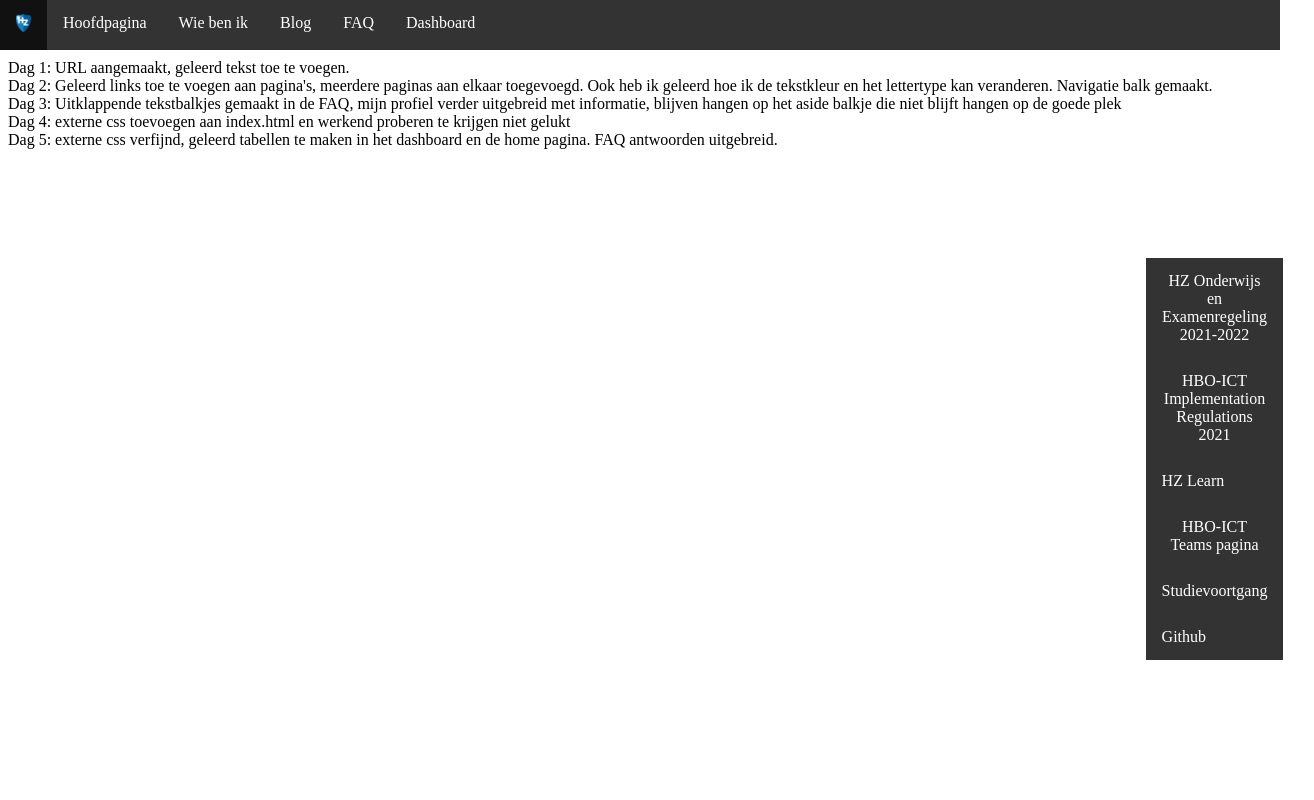
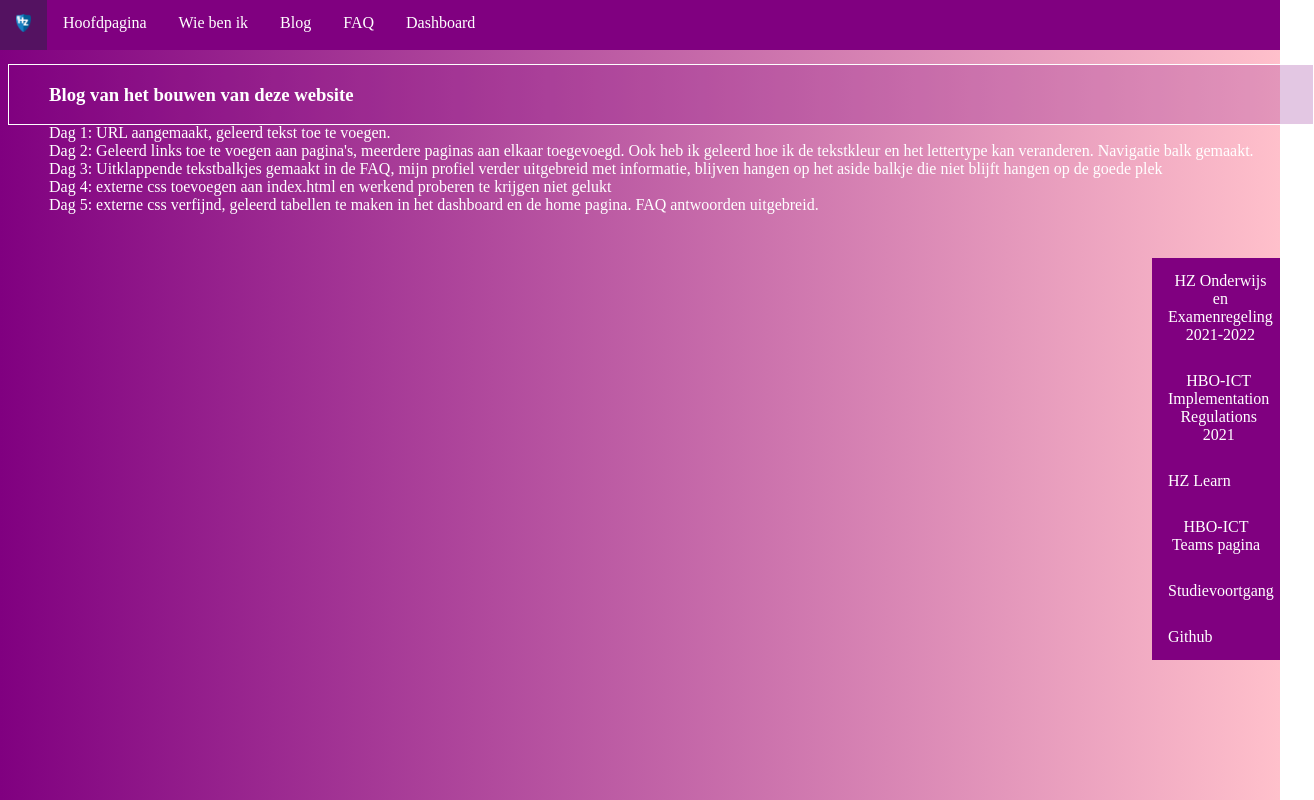
Before and after one commit to JimmydeWaele/JimmydeWaele, a plain HTML site: page blog.html in a window 1280 px wide. Shown: the whole page, 1314 px wide, since content can reach past the window. Drawn offline with Linux system fonts and the light colour scheme.

Commit message:
14/09/2021

```diff
--- a/blog.html
+++ b/blog.html
@@ -6,77 +6,51 @@
   <meta name="viewport" content="width=device-width, initial-scale=1.0">
   <meta http-equiv="X-UA-Compatible" content="ie=edge">
   <title>Blog</title>
-
+</head>
 <style>
-    ul {
-      list-style-type: none;
+  .navbar ul {
+    position: fixed;
+    top: 0px;
+    left: 0px;
+    width: 100%;
     margin: 0;
     padding: 0;
     overflow: hidden;
-      background-color: #333;
-      position: fixed;
-      top: 0px;
-      left: 0px;
-      width: 100%
+    background-color: purple;
   }
 
   li {
+    list-style-type: none;
     float: left;
+    text-align: center;
   }
 
   li a {
     display: block;
     color: white;
-      text-align: center;
     padding: 14px 16px;
     text-decoration: none;
+    background-color: purple;
   }
 
   li a:hover {
-      background-color: #111;
+    background-color: rgb(84, 18, 97);
   }
-  </style>
 
-<body>
-
-  <ul>
-    <li><a href="index.html"><img src="hz-logo.png"></a></li>
-    <li><a class="active" href="index.html">Hoofdpagina</a></li>
-    <li><a href="profile.html">Wie ben ik</a></li>
-    <li><a href="blog.html">Blog</a></li>
-    <li><a href="faq.html">FAQ</a></li>
-    <li><a href="dashboard.html">Dashboard</a></li>
-  </ul>
-
-</body>
-</head>
-
-<main>
-  <article>
-    <h3>Blog van het bouwen van deze website</h3>
-    <li style="color:black"> Dag 1: URL aangemaakt, geleerd tekst toe te voegen.</li>
-    <li style="color:black"> Dag 2: Geleerd links toe te voegen aan pagina's, meerdere paginas aan elkaar toegevoegd.
-      Ook heb ik geleerd hoe ik de tekstkleur en het lettertype kan veranderen. Navigatie balk gemaakt.</li>
-    <li style="color:black"> Dag 3: Uitklappende tekstbalkjes gemaakt in de FAQ, mijn profiel verder uitgebreid met
-      informatie, blijven hangen op het aside balkje die niet blijft hangen op de goede plek</li>
-    <li style="color:black"> Dag 4: externe css toevoegen aan index.html en werkend proberen te krijgen niet gelukt</li>
-    <li style="color:black"> Dag 5: externe css verfijnd, geleerd tabellen te maken in het dashboard en de home pagina.
-      FAQ antwoorden uitgebreid.</li>
-  </article>
-
-  <aside>
-    <style>
-      ol {
+  .sidebar {
     margin: 0;
     padding: 0;
     overflow: hidden;
-        background-color: #333;
-        position: fixed; bottom: 140px;
+    background-color: purple;
+    position: fixed;
+    bottom: 140px;
+    right: 0px;
+    width: 10%;
   }
 
   li {
-        float: left;
-        text-align: left;
+    float: center;
+    text-align: center;
     list-style-type: none;
   }
 
@@ -89,33 +63,71 @@
   }
 
   li a:hover {
-        background-color: #111;
+    background-color: rgb(84, 18, 97);
   }
 
-      aside {
-        width: 10%;
-        margin-left: 15px;
-        float: right;
-        background-color: #333;
+  .achtergrond {
+    background-image: linear-gradient(90deg,purple,pink);
+    background-repeat: no-repeat;
+    background-attachment: fixed;
+  }
+  .post{
+    margin-top: 64px;
+    background-color: rgba(128, 0, 128, 0.219);
+    width: 100%;
+    color:white;
+    border: white solid 1px;
   }
 </style>
-    <ol>
+
+<body class="achtergrond">
+  <header>
+    <div class="navbar">
+      <ul>
+        <li><a href="index.html"><img src="hz-logo.png"></a></li>
+        <li><a class="active" href="index.html">Hoofdpagina</a></li>
+        <li><a href="profile.html">Wie ben ik</a></li>
+        <li><a href="blog.html">Blog</a></li>
+        <li><a href="faq.html">FAQ</a></li>
+        <li><a href="dashboard.html">Dashboard</a></li>
+      </ul>
+    </div>
+  </header>
+
+  <main>
+
+      <ol class="post">
+        <h3>Blog van het bouwen van deze website</h3>
+        <li> Dag 1: URL aangemaakt, geleerd tekst toe te voegen.</li>
+        <li> Dag 2: Geleerd links toe te voegen aan pagina's, meerdere paginas aan elkaar toegevoegd.
+             Ook heb ik geleerd hoe ik de tekstkleur en het lettertype kan veranderen. Navigatie balk gemaakt.</li>
+        <li> Dag 3: Uitklappende tekstbalkjes gemaakt in de FAQ, mijn profiel verder uitgebreid met
+             informatie, blijven hangen op het aside balkje die niet blijft hangen op de goede plek</li>
+        <li> Dag 4: externe css toevoegen aan index.html en werkend proberen te krijgen niet gelukt</li>
+        <li> Dag 5: externe css verfijnd, geleerd tabellen te maken in het dashboard en de home pagina.
+             FAQ antwoorden uitgebreid.</li>
+      </ol>
+
+    <div class="sidebar">
       <li><a
-          href="https://hz.nl/uploads/documents/Regelingen/OERS/2021-2022/HZ-Onderwijs-en-Examenregeling-2021-2022.pdf">HZ
+          href="https://hz.nl/uploads/documents/Regelingen/OERS/2021-2022/HZ-Onderwijs-en-Examenregeling-2021-2022.pdf"
+          target="blanket">HZ
           Onderwijs en Examenregeling 2021-2022</a></li>
       <li><a
-          href="https://hz.nl/uploads/documents/Regelingen/OERS/2019-2020/2020-2021-ICT-Implementation-Regulations-CER-HZ-DEF1.0.pdf">HBO-ICT
+          href="https://hz.nl/uploads/documents/Regelingen/OERS/2019-2020/2020-2021-ICT-Implementation-Regulations-CER-HZ-DEF1.0.pdf"
+          target="blanket">HBO-ICT
           Implementation Regulations 2021</a></li>
-      <li><a href="https://learn.hz.nl">HZ Learn</a></li>
+      <li><a href="https://learn.hz.nl" target="blanket">HZ Learn</a></li>
       <li><a
-          href="https://teams.microsoft.com/l/channel/19%3a2e2afa0286b04932be16cb8ad2d9d2c0%40thread.skype/General?groupId=95bddebc-a340-4d88-81fc-b80e0bfc70c3&tenantId=4c16deb3-342d-4fca-bcd5-b1429308034c">HBO-ICT
+          href="https://teams.microsoft.com/l/channel/19%3a2e2afa0286b04932be16cb8ad2d9d2c0%40thread.skype/General?groupId=95bddebc-a340-4d88-81fc-b80e0bfc70c3&tenantId=4c16deb3-342d-4fca-bcd5-b1429308034c"
+          target="blanket">HBO-ICT
           Teams pagina</a></li>
-      <li><a href="https://apps.hz.nl/angular/studievoortgang/studiestatus">Studievoortgang</a></li>
-      <li><a href="https://github.com/HZ-HBO-ICT">Github</a></li>
-    </ol>
-  </aside>
+      <li><a href="https://apps.hz.nl/angular/studievoortgang/studiestatus" target="blanket">Studievoortgang</a></li>
+      <li><a href="https://github.com/HZ-HBO-ICT" target="blanket">Github</a></li>
+    </div>
 
   </main>
+</body>
 
 
 </html>
```
Also changed, not shown: dashboard.html (+32 -16 lines), faq.html (+28 -17 lines), index.html (+9 -8 lines), profile.html (+16 -12 lines). Lines whose indentation alone changed are shown as unchanged.
